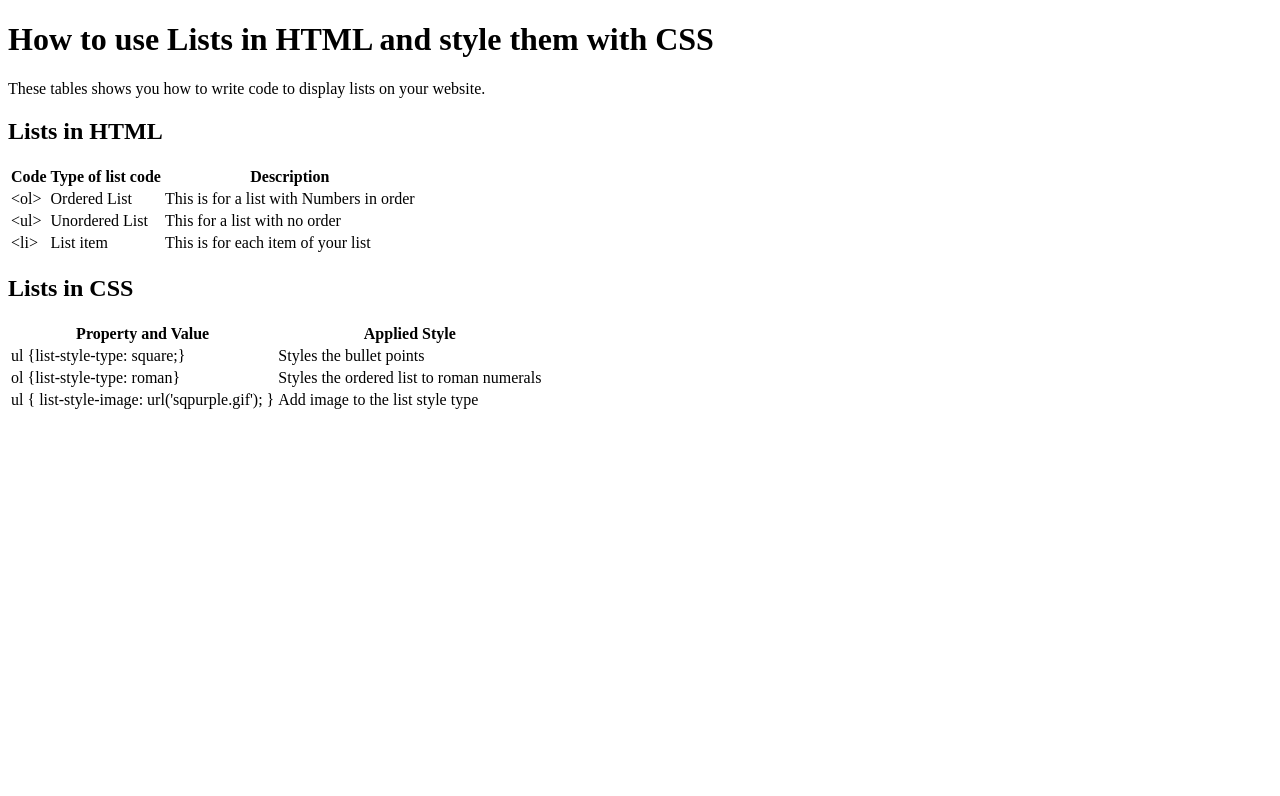
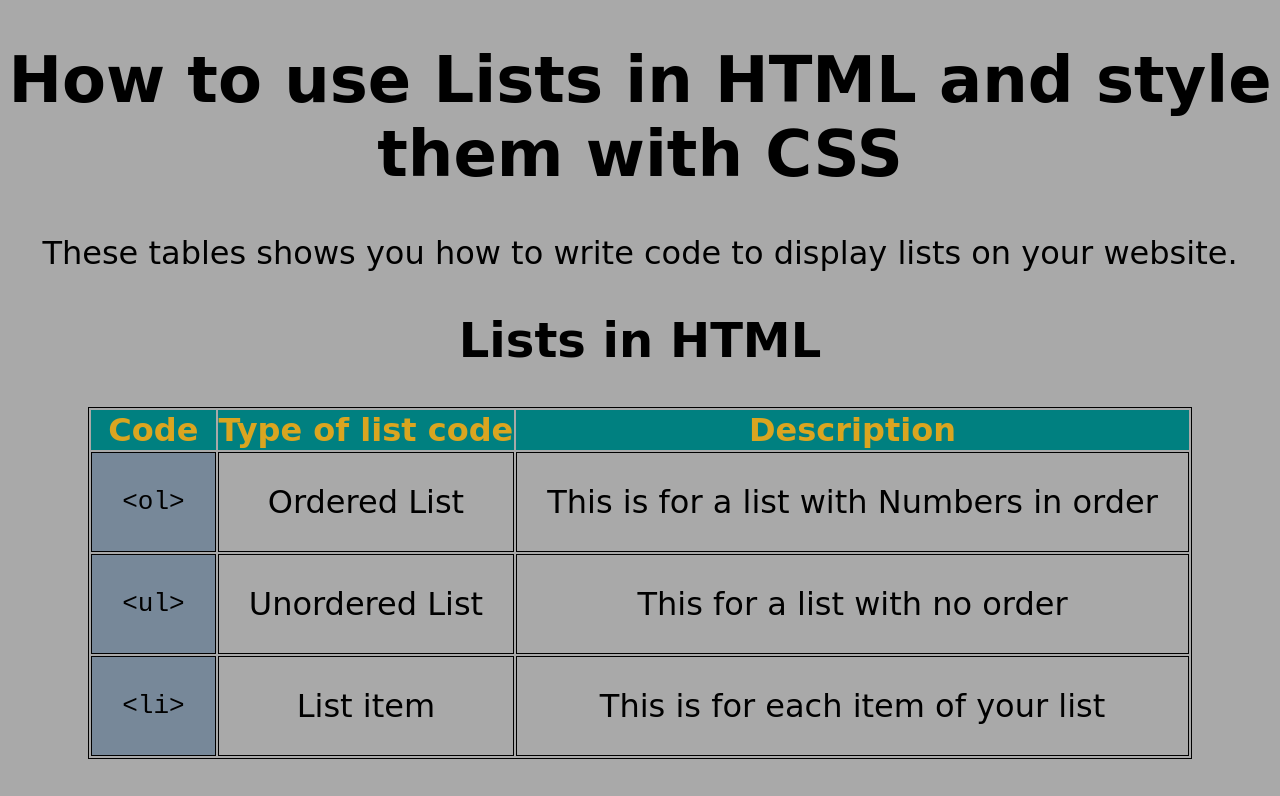
Before and after one commit to harryHammond1/HTML-cheatsheet, a plain HTML site: page index.html in a window 1280 px wide. Shown: the top 796 px of the page. Drawn offline with Linux system fonts and the light colour scheme; a web font is replaced by a local one.

Commit message:
finished!

```diff
--- a/index.html
+++ b/index.html
@@ -3,12 +3,15 @@
 <head>
 <title>How to use Lists in HTML</title>
 <link rel="stylesheet" type ="text/css" href="styles.css">
+<link rel="preconnect" href="https://fonts.googleapis.com">
+<link rel="preconnect" href="https://fonts.gstatic.com" crossorigin>
+<link href="https://fonts.googleapis.com/css2?family=Gideon+Roman&display=swap" rel="stylesheet">
 </head>
 <body>
 <h1>How to use Lists in HTML and style them with CSS</h1>
 <p>These tables shows you how to write code to display lists on your website.</p>
 <h2>Lists in HTML</h2>
-<table>
+<table id="htmd">
     <tr>
         <th>Code</th>
         <th>Type of list code</th>
@@ -31,7 +34,7 @@
     </tr>
 </table>
 <h2>Lists in CSS</h2>
-<table>
+<table id="csss">
     <tr>
         <th>Property and Value</th>
         <th>Applied Style</th>
--- a/styles.css
+++ b/styles.css
@@ -0,0 +1,28 @@
+body {
+    text-align: center;
+    font-family: 'Gideon Roman', cursive;
+    background-color:darkgrey;
+    font-size: 2em;
+}
+
+table {
+    text-align: center;
+    border: 1px solid black;
+    margin-left: auto;
+    margin-right: auto;
+}
+
+td, tr {
+    border: 1px solid black;
+    padding: 30px;
+    margin: 10px;
+}
+
+th {
+    background-color: teal;
+    color:goldenrod
+}
+.code {
+    font-family:monospace;
+    background-color: lightslategray;
+}
```
